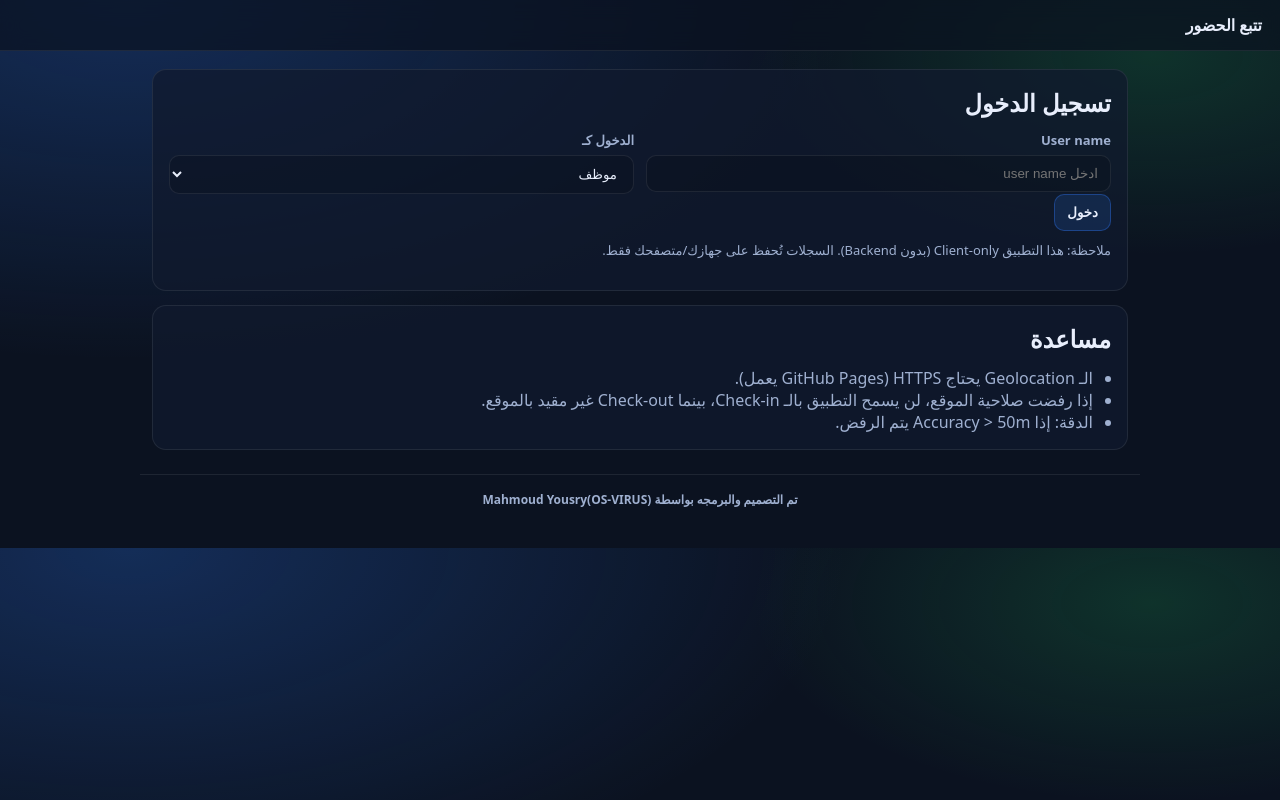
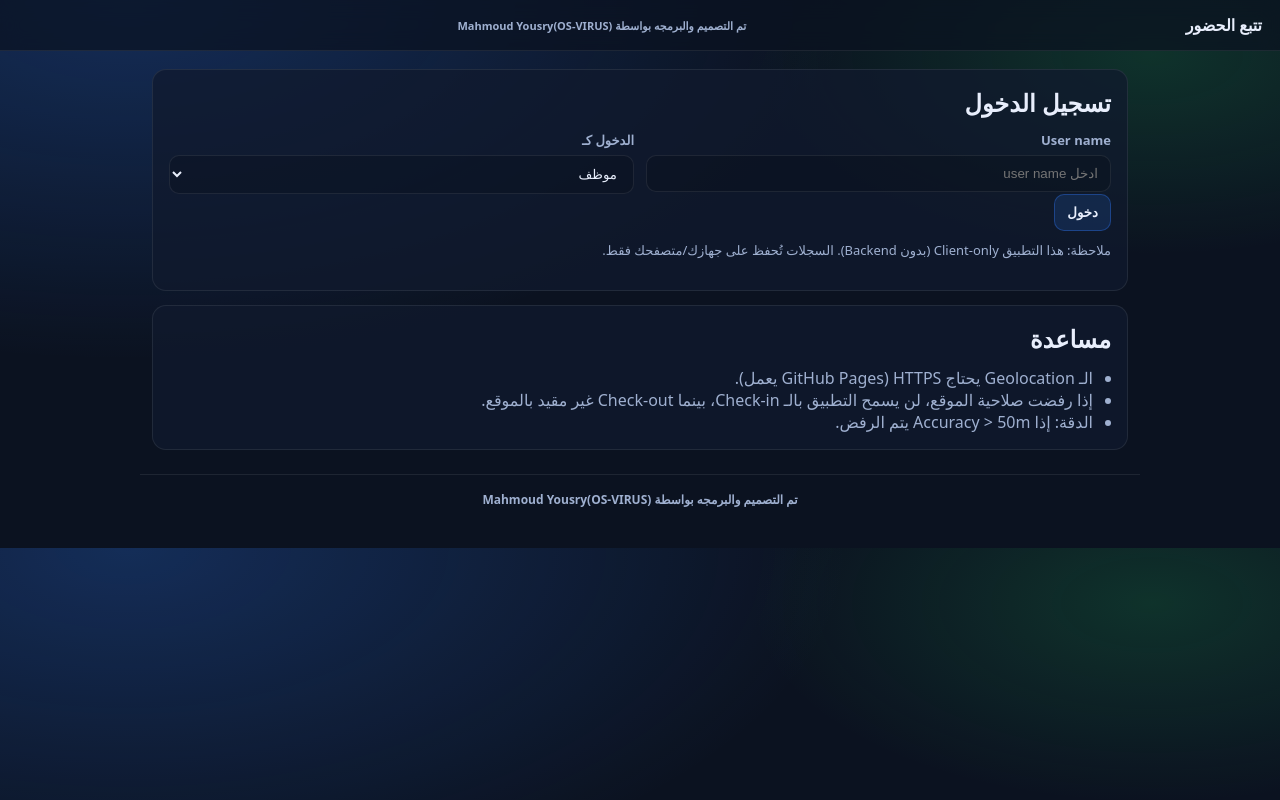
Before and after one commit to OsVirus/Employee-Attendance-App-tet, a plain HTML site: page index.html in a window 1280 px wide. Drawn offline with Linux system fonts and the light colour scheme.

Commit message:
Show developer credit in header

```diff
--- a/index.html
+++ b/index.html
@@ -9,6 +9,7 @@
 <body>
   <header class="topbar">
     <div class="brand">تتبع الحضور</div>
+    <div class="header-credit">تم التصميم والبرمجه بواسطة Mahmoud Yousry(OS-VIRUS)</div>
     <div class="actions">
       <button id="btnLogout" class="btn btn-ghost" style="display:none;">تسجيل خروج</button>
     </div>
--- a/style.css
+++ b/style.css
@@ -28,6 +28,7 @@ body{
 }
 .container{max-width:1000px;margin:18px auto;padding:0 12px}
 .brand{font-weight:800}
+.header-credit{color:var(--muted);font-size:11px;font-weight:700;text-align:center}
 .btn{
   border:1px solid var(--border);
   background: rgba(255,255,255,.03);
@@ -114,3 +115,4 @@ input, select{
   z-index: 9999;
   font-weight: 800;
 }
+@media (max-width: 720px){ .header-credit{font-size:9px;max-width:190px} }
```
